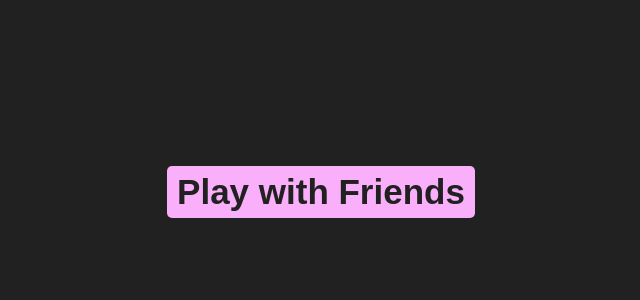
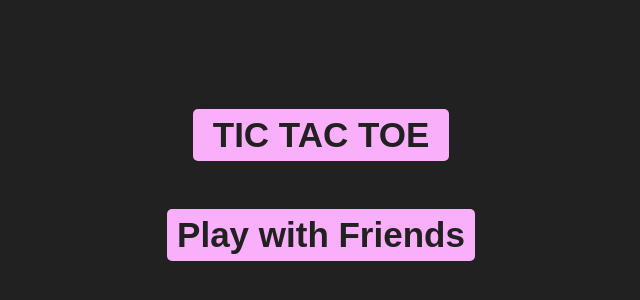
Before and after one commit to KhushiMhasange/Tic-Tac-Toe, a React (Vite) app in the folder Client/: page / in a window 1280 px wide. Shown: the part 154-454 px from the top of the page, without its empty margins (319-959 px from the left). Built offline with nearby package versions, Linux system fonts and the light colour scheme; a web font is replaced by a local one.

Commit message:
bg-music

```diff
--- a/Client/src/App.css
+++ b/Client/src/App.css
@@ -6,6 +6,23 @@
    margin-top: 10vh;
 }
 
+.main-div-before{
+  display: flex;
+   flex-direction: column;
+   justify-content: center;
+   align-items: center;
+   margin-top: 30vh;
+}
+
+.game-heading-before{
+  background-color: #faaffa;
+  color:#212121 ;
+  font-size: 35px;
+  font-weight: 750;
+  padding: 6px 20px;
+  border-radius: 5px;
+  text-align: center;
+}
 .play-with-friends{
    background-color: #faaffa;
    font-size: 35px;
@@ -14,7 +31,7 @@
    border-radius:5px ;
    border: none;
    outline:none;
-   margin-top: 30vh;
+   margin-top: 3vh;
    padding: 6px 10px;
    color: #212121 ;
 }
--- a/Client/src/App.jsx
+++ b/Client/src/App.jsx
@@ -1,11 +1,13 @@
 /* eslint-disable react-hooks/exhaustive-deps */
 import { useEffect, useState } from "react";
-import  { useRef } from "react";
+// import  { useRef } from "react";
 import "./App.css";
 import winSound from "./assets/win-sound.wav"
 import lostSound from "./assets/lost-sound.wav"
+import bgSound from "./assets/bg-sound.mp3"
 import { io } from "socket.io-client";
 import Square from "./Square/Square";
+import Confetti from "react-confetti";
 import Swal from "sweetalert2";
 
 //start from 2:31
@@ -26,6 +28,8 @@ const App = () => {
   const [playerName, setPlayerName] = useState("");
   const [OpponentName, setOpponentName] = useState(null);
   const [playingAs, setPlayingAs] = useState(null);
+  const [showConfetti, setShowConfetti] = useState(false);
+
 
   const checkWinner = () => {
     //row dynamic that any row has all same move (O or X)
@@ -92,7 +96,30 @@ const App = () => {
     }
   }, [checkWinner, gameState]); //gameState is the dependency array here
 
-  const audioRef = useRef(null);
+  useEffect(()=>{
+    const audio = new Audio(bgSound);
+     if(!finishedState && finishedState !== "draw" && finishedState !== "opponentLeftMatch"){
+      audio.volume = 0.5;
+      audio.loop = true;
+      audio.play();
+     }else{
+      audio.pause();
+     }
+  },[finishedState,OpponentName]);
+
+  useEffect(() => {
+    if (finishedState === playingAs) {
+      setShowConfetti(true);
+      const winAudio = new Audio(winSound);
+      winAudio.play();
+
+      // Stop confetti after 5 seconds
+      setTimeout(() => setShowConfetti(false), 5000);
+    } else if (finishedState && finishedState !== "draw" && finishedState !== "opponentLeftMatch") {
+      const loseAudio = new Audio(lostSound);
+      loseAudio.play();
+    }
+  }, [finishedState, playingAs]);
 
   const takePlayerName = async () => {
     const result = await Swal.fire({
@@ -163,7 +190,8 @@ const App = () => {
 
   if (!playWithFriends) {
     return (
-      <div className="main-div">
+      <div className="main-div-before">
+        <h1 className="game-heading-before">TIC TAC TOE</h1>
         <button onClick={playWithFriendsClick} className="play-with-friends">
           Play with Friends
         </button>
@@ -215,14 +243,15 @@ const App = () => {
             <h3 className="finished-state">
               {finishedState === playingAs ? "You " : OpponentName} won the match
             </h3>
-            <audio ref={audioRef} src={finishedState ===playingAs?winSound:lostSound} autoPlay />
+            {/* <audio key={finishedState} src={ finishedState === playingAs ? winSound : lostSound} autoPlay /> */}
           </>
         )
         }
+        {showConfetti && <Confetti />}
         {finishedState && finishedState !=="opponentLeftMatch" && finishedState === "draw" && (
           <>
           <h3 className="finished-state">It&apos;s a Draw</h3>
-          <audio ref={audioRef} src={lostSound} autoPlay />
+          <audio key={finishedState} src={lostSound} autoPlay />
           </>
         )}
         </div>
@@ -236,7 +265,7 @@ const App = () => {
           <h3>
             You won the Match, {OpponentName} Left
           </h3>
-          <audio ref={audioRef} src={winSound} autoPlay />
+          <audio key={finishedState}  src={winSound} autoPlay />
           </>
         )}
     </div>
--- a/Client/src/Square/Square.jsx
+++ b/Client/src/Square/Square.jsx
@@ -1,7 +1,6 @@
 /* eslint-disable no-unused-vars */
 /* eslint-disable react/prop-types */
 import { useState } from "react";
-import { useEffect,useRef } from "react";
 import moveSound from "../assets/move-sound.wav";
 import "./Square.css";
 
@@ -61,8 +60,7 @@ const Square = ({
   id,
 }) => {
   const [icon, setIcon] = useState(null);
-  //We use useRef in React to create a persistent reference to a value that does not cause re-renders when updated.
-  const audioRef = useRef(new Audio(moveSound));
+
   const clickOnSquare = () => {
 
     if(playingAs !== currentPlayer){
@@ -74,11 +72,11 @@ const Square = ({
     }
 
     if (!icon) {
+      const audio = new Audio(moveSound);
+      audio.play();
+
       if (currentPlayer === "circle"){ setIcon(circleSvg)}
       else{ setIcon(crossSvg)};
-
-      audioRef.current.currentTime = 0; // Reset audio in case of quick moves
-      audioRef.current.play();
 
       const myCurrentPlayer = currentPlayer;
       //to toggle player
@@ -88,8 +86,6 @@ const Square = ({
           sign: currentPlayer,
         },
       });
-
-      socket.emit("playMoveSound");
 
       setCurrentPlayer(currentPlayer === "circle" ? "cross" : "circle");
 
@@ -104,17 +100,6 @@ const Square = ({
       });
     }
   };
-  useEffect(() => {
-    // Listen for move sound event from the opponent
-    socket.on("playMoveSound", () => {
-      audioRef.current.currentTime = 0;
-      audioRef.current.play();
-    });
-
-    return () => {
-      socket.off("playMoveSound");
-    };
-  }, [socket]);
   return (
     <div
       onClick={clickOnSquare}
```
Also changed, not shown: 2 other files (tests, documents, lock files or other folders).
